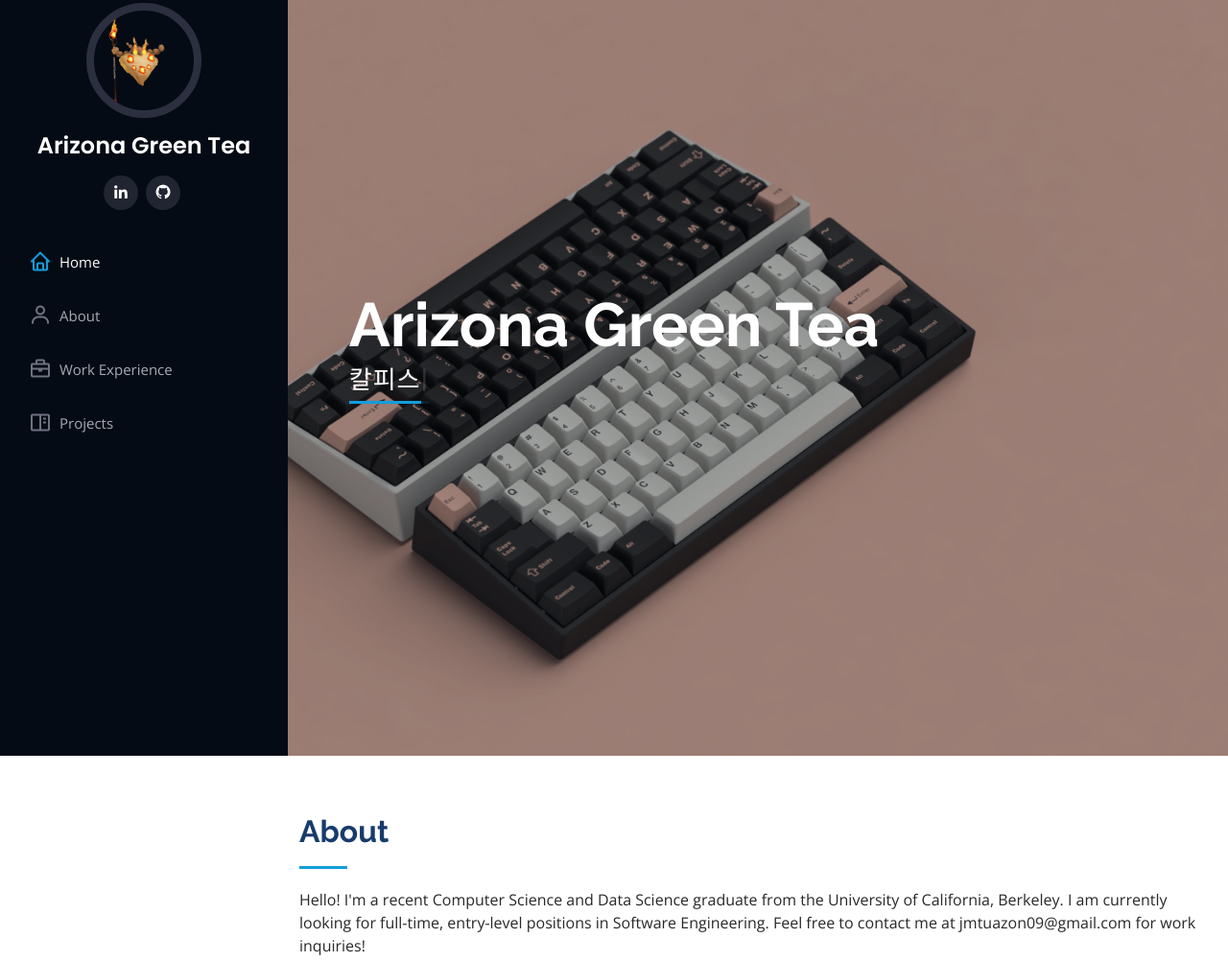
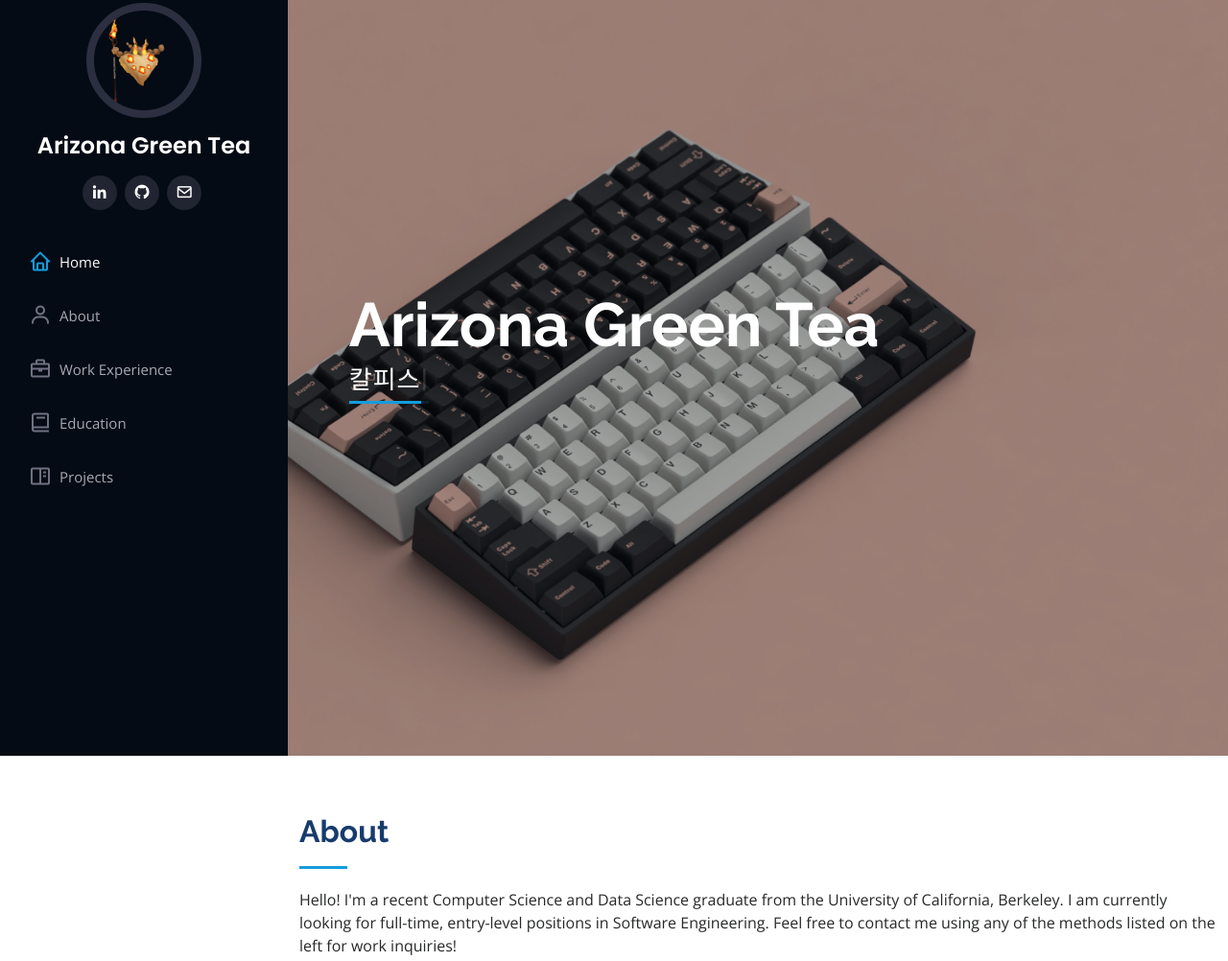
Before and after one commit to arizona-green-tea/arizona-green-tea.github.io, a plain HTML site: page index.html in a window 1280 px wide. Shown: the part 12-1014 px from the top of the page at 96% size. Drawn offline with nearby package versions, Linux system fonts and the light colour scheme.

Commit message:
Education tab

```diff
--- a/index.html
+++ b/index.html
@@ -50,6 +50,7 @@
         <div class="social-links mt-3 text-center">
           <a href="https://www.linkedin.com/in/julian-tuazon-35856121b/" class="linkedin"><i class="bx bxl-linkedin"></i></a>
           <a href="https://github.com/arizona-green-tea" class="github"><i class="bx bxl-github"></i></a>
+          <a href="mailto:jmtuazon09@gmail.com" class="email"><i class="bx bx-envelope"></i></a>
         </div>
       </div>
 
@@ -58,6 +59,7 @@
           <li><a href="#hero" class="nav-link scrollto active"><i class="bx bx-home"></i> <span>Home</span></a></li>
           <li><a href="#about" class="nav-link scrollto"><i class="bx bx-user"></i> <span>About</span></a></li>
           <li><a href="#resume" class="nav-link scrollto"><i class="bx bx-briefcase"></i> <span>Work Experience</span></a></li>
+          <li><a href="#education" class="nva-link scrollto"><i class="bx bx-book"></i><span>Education</span></a></li>
           <li><a href="#portfolio" class="nav-link scrollto"><i class="bx bx-book-content"></i> <span>Projects</span></a></li>
         </ul>
       </nav><!-- .nav-menu -->
@@ -80,7 +82,7 @@
 
         <div class="section-title">
           <h2>About</h2>
-          <p>Hello! I'm a recent Computer Science and Data Science graduate from the University of California, Berkeley. I am currently looking for full-time, entry-level positions in Software Engineering. Feel free to contact me at jmtuazon09@gmail.com for work inquiries!
+          <p>Hello! I'm a recent Computer Science and Data Science graduate from the University of California, Berkeley. I am currently looking for full-time, entry-level positions in Software Engineering. Feel free to contact me using any of the methods listed on the left for work inquiries!
           </p>
         </div>
 
```
